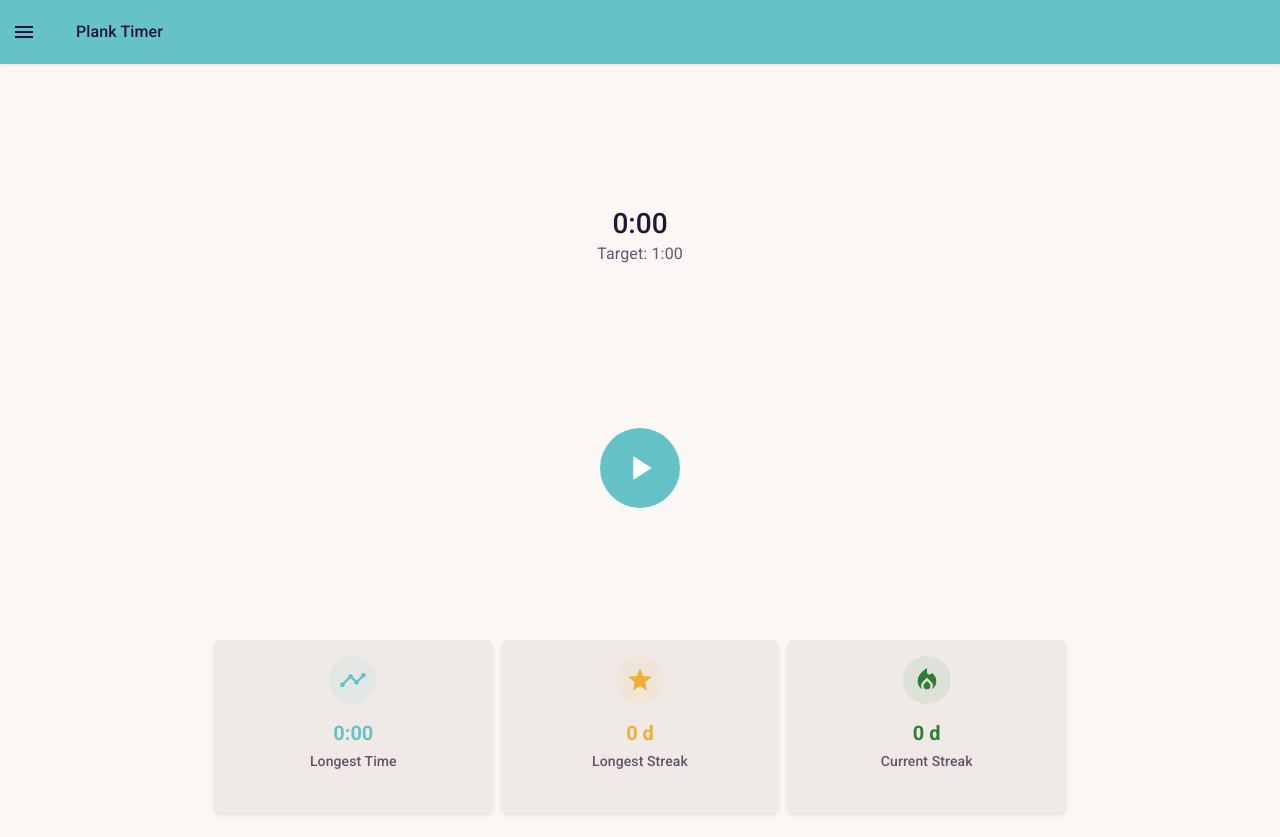
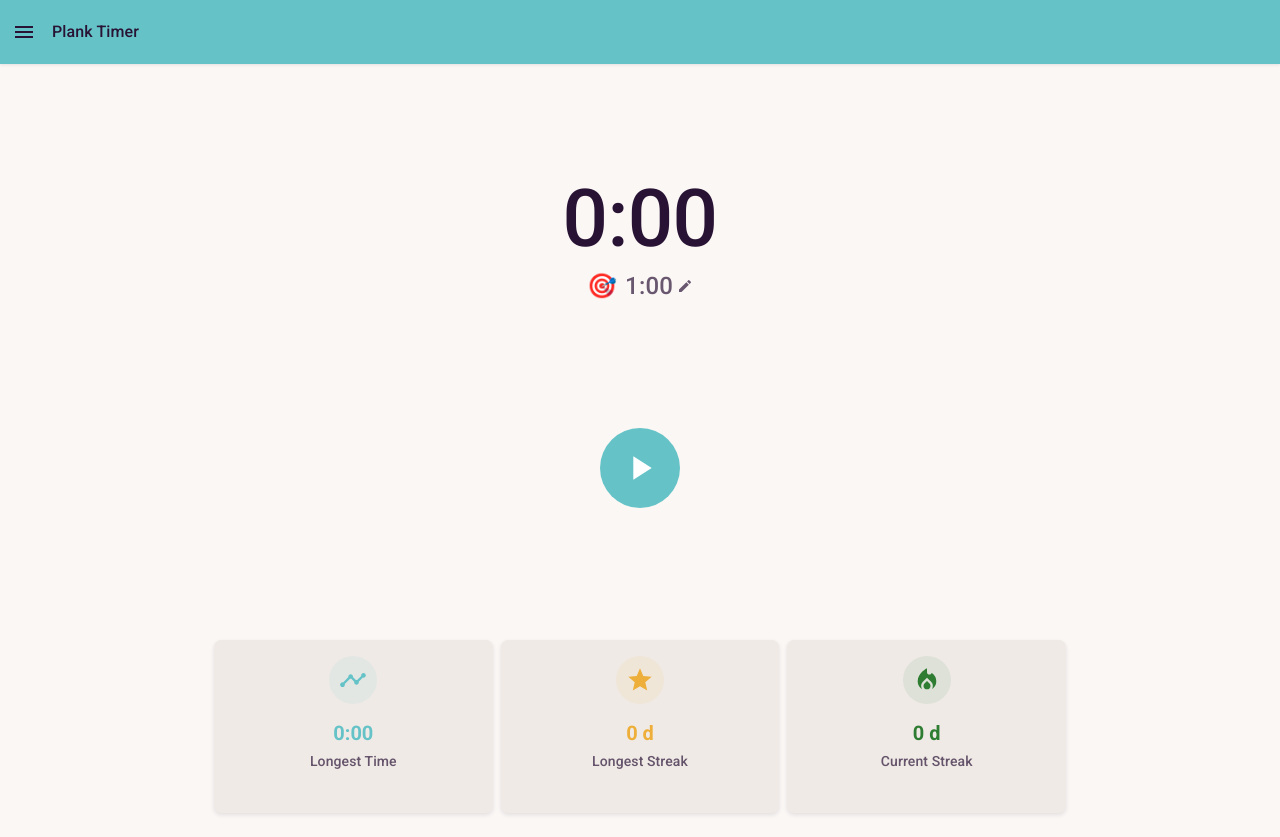
Before and after one commit to wudong/the-plank-app, a React (Vite) app: page / in a window 1280 px wide. Built offline with nearby package versions, Linux system fonts and the light colour scheme.

Commit message:
updating.

```diff
--- a/src/App.tsx
+++ b/src/App.tsx
@@ -1,17 +1,8 @@
 import React, { useState, useEffect } from 'react';
 import { usePlankStore } from './store/plank-store';
 import { BrowserRouter, Routes, Route, useNavigate } from 'react-router-dom';
-import {
-  AppBar,
-  Box,
-  IconButton,
-  Toolbar,
-  Typography
-} from '@mui/material';
-import {
-  Menu as MenuIcon,
-  Download as DownloadIcon
-} from '@mui/icons-material';
+import { AppBar, Box, IconButton, Toolbar, Typography } from '@mui/material';
+import { Menu as MenuIcon, Download as DownloadIcon } from '@mui/icons-material';
 
 import { MainPage } from './pages/MainPage';
 import { HistoricalPage } from './pages/HistoricalPage';
@@ -23,7 +14,7 @@ const AppContent: React.FC = () => {
   const [isSettingsOpen, setIsSettingsOpen] = useState(false);
   const [deferredPrompt, setDeferredPrompt] = useState<any>(null);
   const [isSidebarOpen, setIsSidebarOpen] = useState(false);
-  const userProfile = usePlankStore(state => state.userProfile);
+  const userProfile = usePlankStore((state) => state.userProfile);
 
   // Handle PWA installation
   useEffect(() => {
@@ -71,13 +62,13 @@ const AppContent: React.FC = () => {
     <Box sx={{ height: '100vh', display: 'flex', flexDirection: 'column' }}>
       <AppBar
         position="fixed"
-        elevation={0}
+        elevation={1}
         sx={{
           background: (theme) => theme.palette.primary.main,
           // Add safe area insets padding
           paddingTop: 'env(safe-area-inset-top)',
           paddingLeft: 'env(safe-area-inset-left)',
-          paddingRight: 'env(safe-area-inset-right)'
+          paddingRight: 'env(safe-area-inset-right)',
         }}
       >
         <Toolbar
@@ -86,7 +77,7 @@ const AppContent: React.FC = () => {
             paddingLeft: { xs: 1, sm: 2 },
             paddingRight: { xs: 1, sm: 2 },
             // Ensure content is below the notch
-            marginTop: { xs: 1, sm: 0 }
+            marginTop: { xs: 1, sm: 0 },
           }}
         >
           <IconButton
@@ -96,13 +87,13 @@ const AppContent: React.FC = () => {
             sx={{
               // Ensure the menu icon is properly positioned and clickable
               position: 'relative',
-              zIndex: 1
+              zIndex: 1,
             }}
           >
             <MenuIcon />
           </IconButton>
 
-          <Typography variant="h6" component="div" sx={{ flexGrow: 1, marginLeft: 4 }}>
+          <Typography variant="h6" component="div" sx={{ flexGrow: 1, ml: 1 }}>
             Plank Timer
           </Typography>
 
@@ -129,10 +120,7 @@ const AppContent: React.FC = () => {
         </Routes>
       </Box>
 
-      <SettingsDialog
-        open={isSettingsOpen}
-        onClose={() => setIsSettingsOpen(false)}
-      />
+      <SettingsDialog open={isSettingsOpen} onClose={() => setIsSettingsOpen(false)} />
     </Box>
   );
 };
--- a/src/components/timer.tsx
+++ b/src/components/timer.tsx
@@ -1,8 +1,26 @@
 import React, { useEffect, useState } from 'react';
 import plankImage from '../assets/plank-image.png';
-import { Box, IconButton, Typography, CircularProgress, useTheme } from '@mui/material';
+import {
+  Box,
+  IconButton,
+  Typography,
+  CircularProgress,
+  useTheme,
+  Dialog,
+  DialogTitle,
+  DialogContent,
+  TextField,
+  DialogActions,
+  Button,
+} from '@mui/material';
 import { QuickRating } from './quick-rating';
-import { PlayArrow as PlayIcon, Stop as StopIcon, Refresh as ResetIcon } from '@mui/icons-material';
+import {
+  PlayArrow as PlayIcon,
+  Stop as StopIcon,
+  Refresh as ResetIcon,
+  Flag as FlagIcon,
+  Edit as EditIcon,
+} from '@mui/icons-material';
 import { useTimer } from '../hooks/use-timer';
 
 export const Timer: React.FC = () => {
@@ -18,8 +36,13 @@ export const Timer: React.FC = () => {
     startTimer,
     stopTimer,
     completeSession,
+    parseTimeInput,
+    setManualTarget,
   } = useTimer();
   const [sessionEnded, setSessionEnded] = useState(false);
+  const [isSettingTarget, setIsSettingTarget] = useState(false);
+  const [targetInput, setTargetInput] = useState(formattedTargetTime);
+  const [targetError, setTargetError] = useState('');
 
   // Reset sessionEnded when timer becomes active
   useEffect(() => {
@@ -63,6 +86,21 @@ export const Timer: React.FC = () => {
       }
     }
   }, [isActive, isHalfway, isTargetReached, currentTime]);
+
+  const handleTargetSubmit = () => {
+    const seconds = parseTimeInput(targetInput);
+    if (seconds === null) {
+      setTargetError('Please enter a valid time (mm:ss)');
+      return;
+    }
+    if (seconds < 10) {
+      setTargetError('Target must be at least 10 seconds');
+      return;
+    }
+    setManualTarget(seconds);
+    setIsSettingTarget(false);
+    setTargetError('');
+  };
 
   const getProgressColor = () => {
     if (isTargetReached) return theme.palette.success.main;
@@ -110,12 +148,39 @@ export const Timer: React.FC = () => {
             justifyContent: 'center',
           }}
         >
-          <Typography variant="h3" component="div" color="text.primary">
+          <Typography variant="h2" component="div" color="text.primary" sx={{ fontSize: '5rem' }}>
             {formattedCurrentTime}
           </Typography>
-          <Typography variant="subtitle1" color="text.secondary">
-            Target: {formattedTargetTime}
-          </Typography>
+          <Box
+            sx={{
+              display: 'flex',
+              alignItems: 'center',
+              gap: 0.5,
+              cursor: !isActive ? 'pointer' : 'default',
+              '&:hover': !isActive
+                ? {
+                    '& .MuiTypography-root': {
+                      textDecoration: 'underline',
+                    },
+                  }
+                : {},
+            }}
+            onClick={() => {
+              if (!isActive) {
+                setTargetInput(formattedTargetTime);
+                setIsSettingTarget(true);
+              }
+            }}
+          >
+            {/* <FlagIcon sx={{ color: 'text.secondary', fontSize: '2rem' }} /> */}
+            <Typography variant="body2" sx={{ fontSize: '1.5rem' }}>
+              🎯
+            </Typography>
+            <Typography variant="h6" color="text.secondary" sx={{ fontSize: '1.5rem', ml: 0.5 }}>
+              {formattedTargetTime}
+            </Typography>
+            {!isActive && <EditIcon sx={{ color: 'text.secondary', fontSize: '1rem' }} />}
+          </Box>
         </Box>
       </Box>
 
@@ -203,6 +268,40 @@ export const Timer: React.FC = () => {
           </Box>
         )}
       </Box>
+
+      <Dialog open={isSettingTarget} onClose={() => setIsSettingTarget(false)}>
+        <DialogTitle>Set Target Time</DialogTitle>
+        <DialogContent>
+          <TextField
+            autoFocus
+            margin="dense"
+            label="Target Time (mm:ss)"
+            fullWidth
+            variant="outlined"
+            value={targetInput}
+            onChange={(e) => {
+              setTargetInput(e.target.value);
+              setTargetError('');
+            }}
+            error={!!targetError}
+            helperText={targetError}
+            placeholder="1:30"
+          />
+        </DialogContent>
+        <DialogActions>
+          <Button
+            onClick={() => {
+              setManualTarget(null);
+              setIsSettingTarget(false);
+              setTargetError('');
+            }}
+          >
+            Reset to Auto
+          </Button>
+          <Button onClick={() => setIsSettingTarget(false)}>Cancel</Button>
+          <Button onClick={handleTargetSubmit}>Set Target</Button>
+        </DialogActions>
+      </Dialog>
     </Box>
   );
 };
--- a/src/hooks/use-timer.ts
+++ b/src/hooks/use-timer.ts
@@ -56,6 +56,20 @@ export const useTimer = () => {
   const isHalfway = currentTime >= targetDuration / 2;
   const isTargetReached = currentTime >= targetDuration;
 
+  const parseTimeInput = (timeString: string): number | null => {
+    const parts = timeString.split(':');
+    if (parts.length !== 2) return null;
+
+    const minutes = parseInt(parts[0], 10);
+    const seconds = parseInt(parts[1], 10);
+
+    if (isNaN(minutes) || isNaN(seconds) || seconds >= 60 || minutes < 0 || seconds < 0) {
+      return null;
+    }
+
+    return minutes * 60 + seconds;
+  };
+
   return {
     isActive,
     currentTime,
@@ -70,5 +84,7 @@ export const useTimer = () => {
     completeSession,
     formatTime,
     targetDuration,
+    parseTimeInput,
+    setManualTarget: usePlankStore.getState().setManualTarget,
   };
 };
--- a/src/main.tsx
+++ b/src/main.tsx
@@ -3,6 +3,15 @@ import ReactDOM from 'react-dom/client';
 import { ThemeProvider, CssBaseline, GlobalStyles } from '@mui/material';
 import { theme } from './theme';
 import { App } from './App';
+
+// Register PWA service worker
+if ('serviceWorker' in navigator) {
+  window.addEventListener('load', () => {
+    navigator.serviceWorker.register('/sw.js').catch((error) => {
+      console.error('Service worker registration failed:', error);
+    });
+  });
+}
 
 // Global styles
 const globalStyles = {
--- a/src/store/plank-store.ts
+++ b/src/store/plank-store.ts
@@ -27,6 +27,7 @@ interface PlankState {
   isActive: boolean;
   currentTime: number;
   timerStartTime: number | null;
+  manualTarget: number | null;
 
   // Computed stats
   stats: PlankStats;
@@ -42,6 +43,7 @@ interface PlankState {
   getProgressData: (aggregation: TimeAggregation) => ProgressDataPoint[];
   calculateTargetDuration: () => number;
   requestNotificationPermission: () => Promise<void>;
+  setManualTarget: (target: number | null) => void;
 }
 
 const calculateStats = (sessions: PlankSession[]): PlankStats => {
@@ -158,6 +160,7 @@ export const usePlankStore = create<PlankState>()(
       isActive: false,
       currentTime: 0,
       timerStartTime: null,
+      manualTarget: null,
       stats: {
         longestTime: 0,
         longestStreak: 0,
@@ -230,11 +233,19 @@ export const usePlankStore = create<PlankState>()(
 
       getProgressData: (aggregation) => aggregateData(get().sessions, aggregation),
 
-      calculateTargetDuration: () =>
-        Math.max(
-          get().stats.lastWeekAverage,
+      calculateTargetDuration: () => {
+        const state = get();
+        if (state.manualTarget !== null) {
+          return state.manualTarget;
+        }
+        return Math.max(
+          state.stats.lastWeekAverage,
           60 // minimum target of 60 seconds
-        ),
+        );
+      },
+
+      setManualTarget: (target: number | null) =>
+        set({ manualTarget: target }),
 
       requestNotificationPermission: async () => {
         if ('Notification' in window) {
@@ -272,6 +283,7 @@ export const usePlankStore = create<PlankState>()(
             longestStreakStartDate: '',
             longestStreakEndDate: '',
           },
+          manualTarget: null,
         }),
     }),
     {
```
Also changed, not shown: 1 other file (tests, documents, lock files or other folders).
